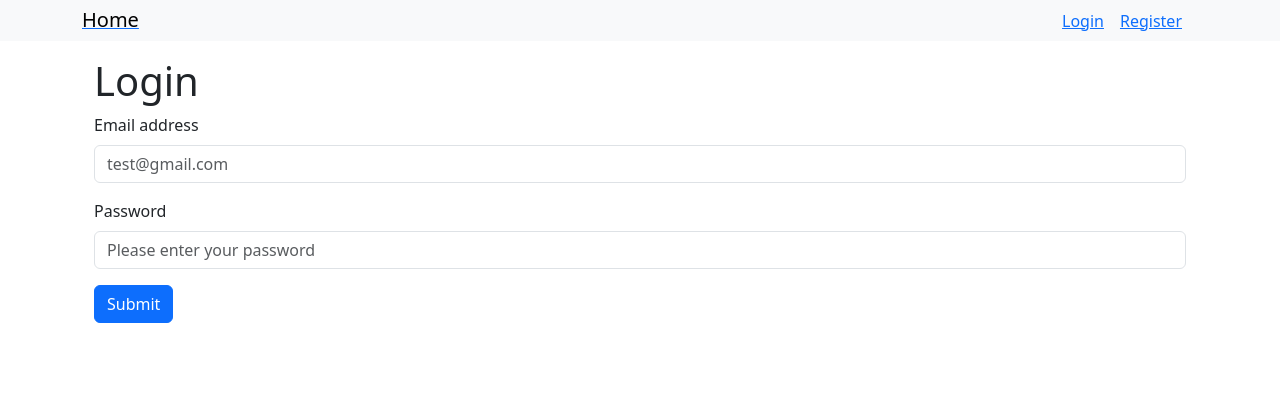
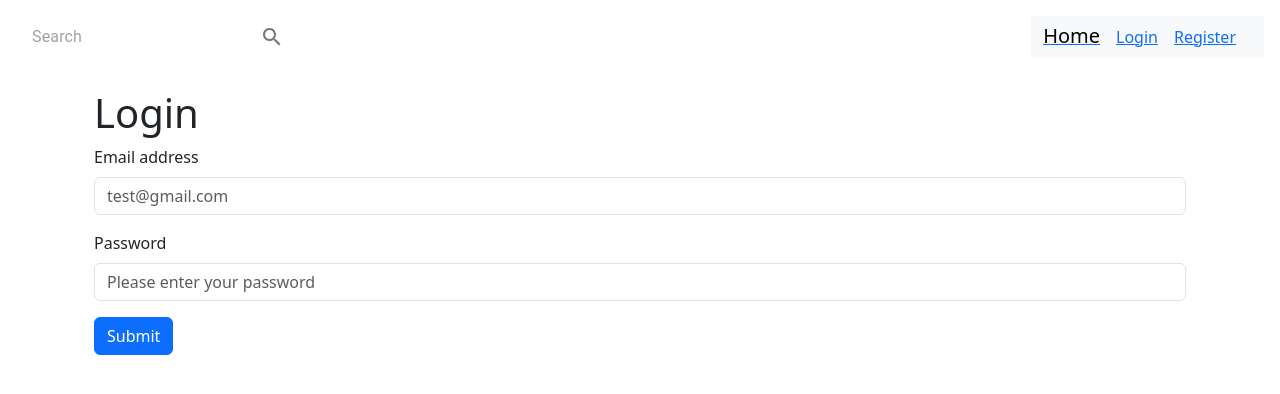
Before and after one commit to ojayallday/KPOT, a React (Create React App) app in the folder client/: page /login in a window 1280 px wide. Shown: the top 394 px of the page. Built offline with nearby package versions, Linux system fonts and the light colour scheme.

Commit message:
Top bar search box and button addition

```diff
--- a/client/package.json
+++ b/client/package.json
@@ -3,6 +3,10 @@
   "version": "0.1.0",
   "private": true,
   "dependencies": {
+    "@emotion/react": "^11.11.1",
+    "@emotion/styled": "^11.11.0",
+    "@mui/icons-material": "^5.14.19",
+    "@mui/material": "^5.14.19",
     "@reduxjs/toolkit": "^1.9.7",
     "@testing-library/jest-dom": "^5.17.0",
     "@testing-library/react": "^13.4.0",
--- a/client/src/components/navbar.js
+++ b/client/src/components/navbar.js
@@ -1,10 +1,31 @@
 import { useSelector } from 'react-redux'
 import { NavLink } from 'react-router-dom'
+import {Box,IconButton,useTheme} from '@mui/material'
+import InputBase from "@mui/material/InputBase";
+import LightModeOutlinedIcon from '@mui/icons-material/LightModeOutlined'
+import DarkModeOutlinedIcon from '@mui/icons-material/DarkModeOutlined'
+import NotificationsOutlinedIcon from '@mui/icons-material/NotificationsOutlined'
+import SettingsOutlinedIcon from '@mui/icons-material/SettingsOutlined';
+import PersonOutlineOutlinedIcon from '@mui/icons-material/PersonOutlineOutlined';
+import SearchOutlinedIcon from '@mui/icons-material/SearchOutlined';
 
 const Navbar = () => {
   const { isAuth } = useSelector((state) => state.auth)
 
   return (
+    <Box display="flex" justifyContent="space-between" p={2}>
+      {/*search bar*/}
+      <Box
+        display="flex"
+        //backgroundColor={colors.primary[400]}
+        borderRadius="3px"
+      >
+        <InputBase sx={{ ml: 2, flex: 1 }} placeholder="Search" />
+        <IconButton type="button" sx={{ p: 1 }}>
+          <SearchOutlinedIcon />
+        </IconButton>
+      </Box>
+
       <nav className='navbar navbar-light bg-light'>
         <div className='container'>
           <div>
@@ -32,6 +53,8 @@ const Navbar = () => {
           )}
         </div>
       </nav>
+    </Box>
+
   )
 }
 
```
Also changed, not shown: client/src/components/Sidebar.jsx (added, +11 -0 lines), package.json (+6 -1 lines), 2 other files (tests, documents, lock files or other folders). Lines whose indentation alone changed are shown as unchanged.
